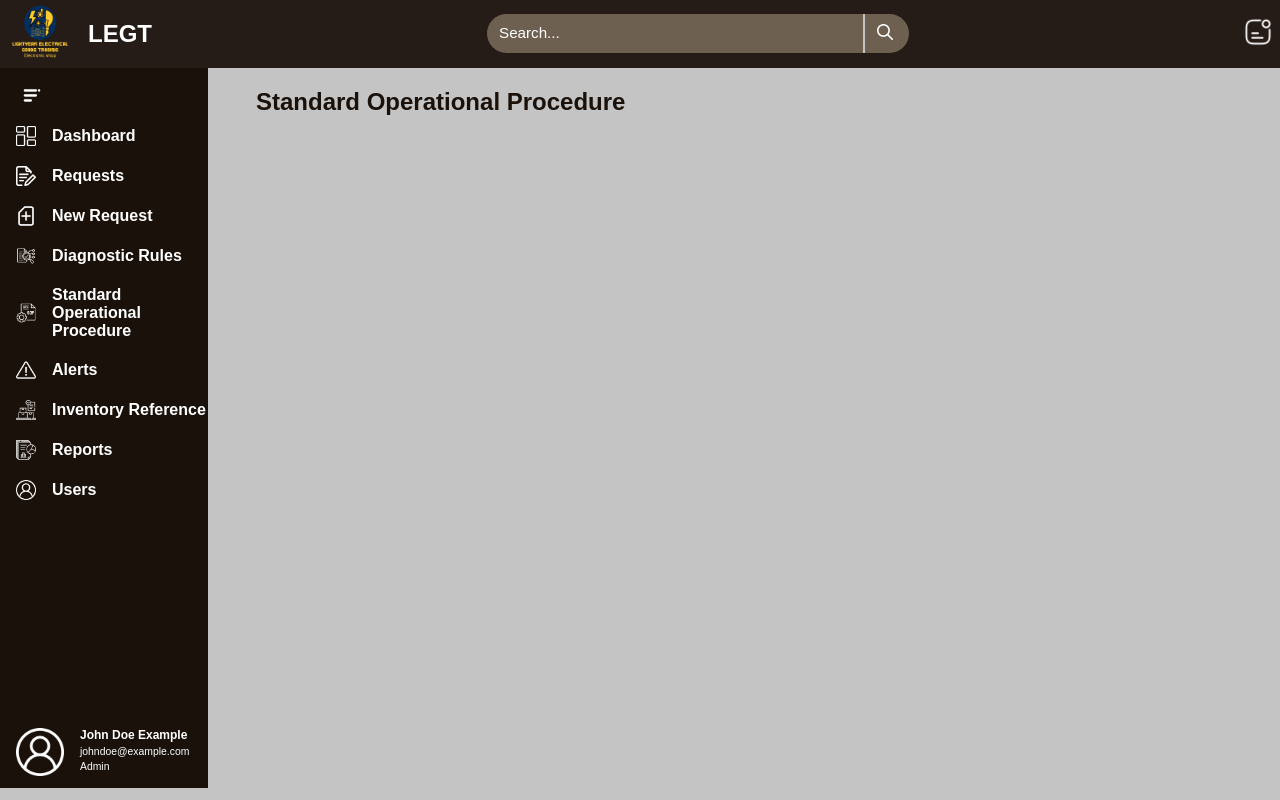
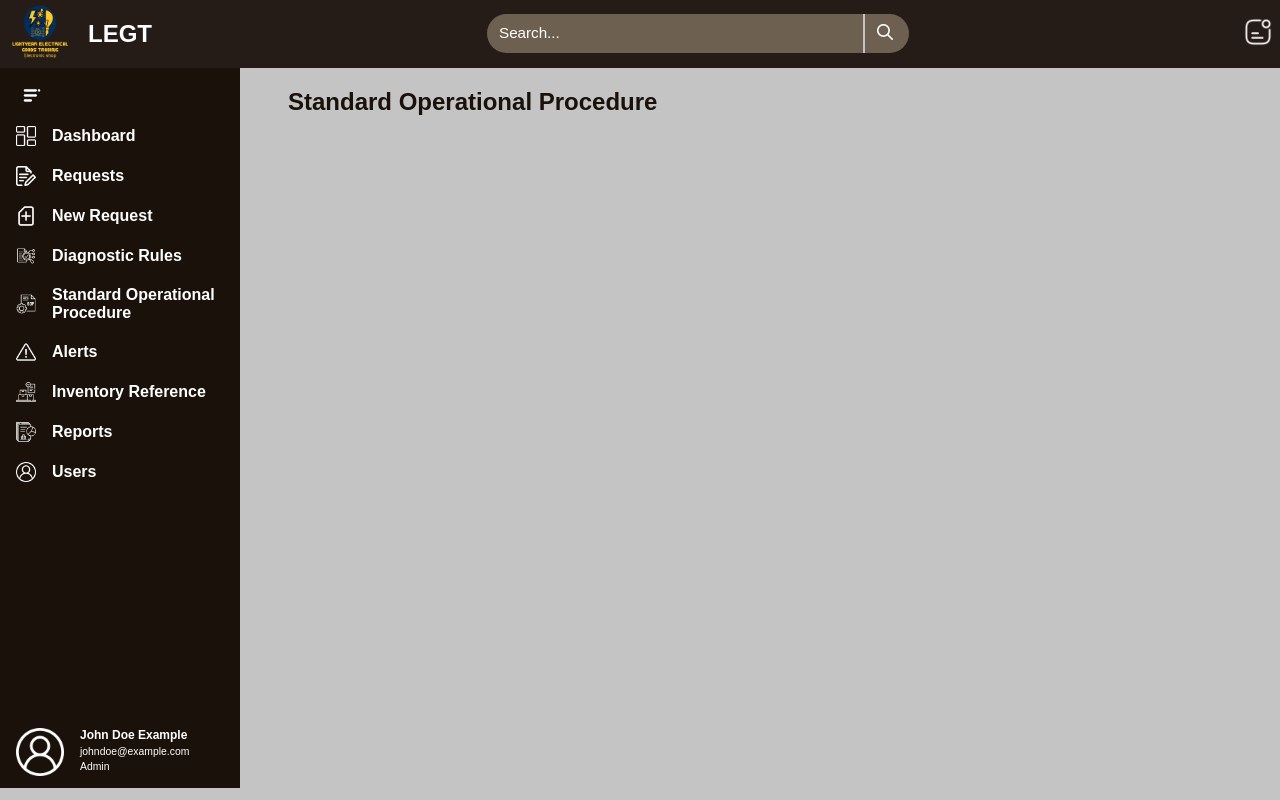
Before and after one commit to LEGT-Org/PSRMSDA, a Vue app in the folder frontend/: page /admin/sops in a window 1280 px wide. Built offline with nearby package versions, Linux system fonts and the light colour scheme.

Commit message:
Design Fix: Adjust the navigation size

```diff
--- a/frontend/src/assets/Css/Partial/Navigation/Admin.css
+++ b/frontend/src/assets/Css/Partial/Navigation/Admin.css
@@ -10,7 +10,7 @@
     flex-direction: column;
     justify-content: space-between;
     background-color: var(--main-color);
-    width: 13rem;
+    width: 15rem;
     height: 90vh;
     gap: 2rem;
 }
--- a/frontend/src/assets/Css/Partial/Navigation/Staff.css
+++ b/frontend/src/assets/Css/Partial/Navigation/Staff.css
@@ -10,7 +10,7 @@
     flex-direction: column;
     justify-content: space-between;
     background-color: var(--main-color);
-    width: 13rem;
+    width: 15rem;
     height: 90vh;
     gap: 2rem;
 }
```
